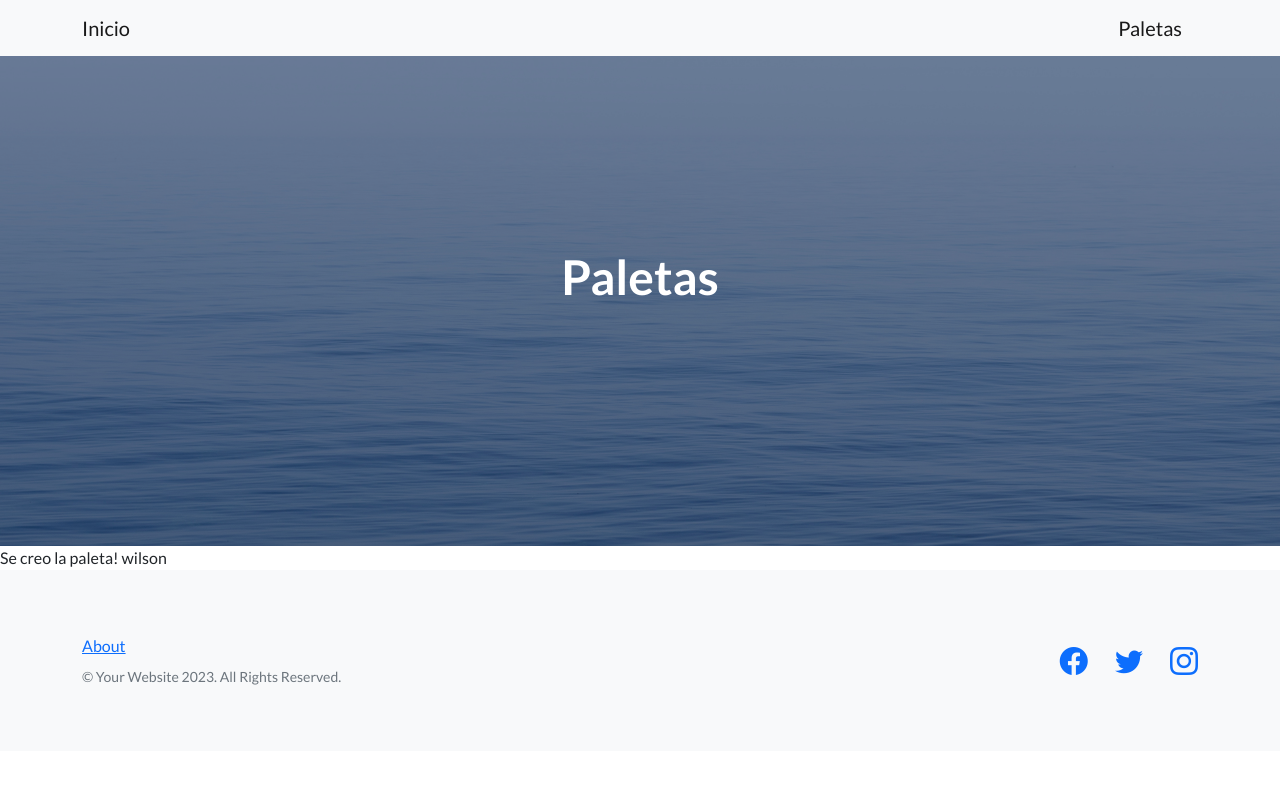
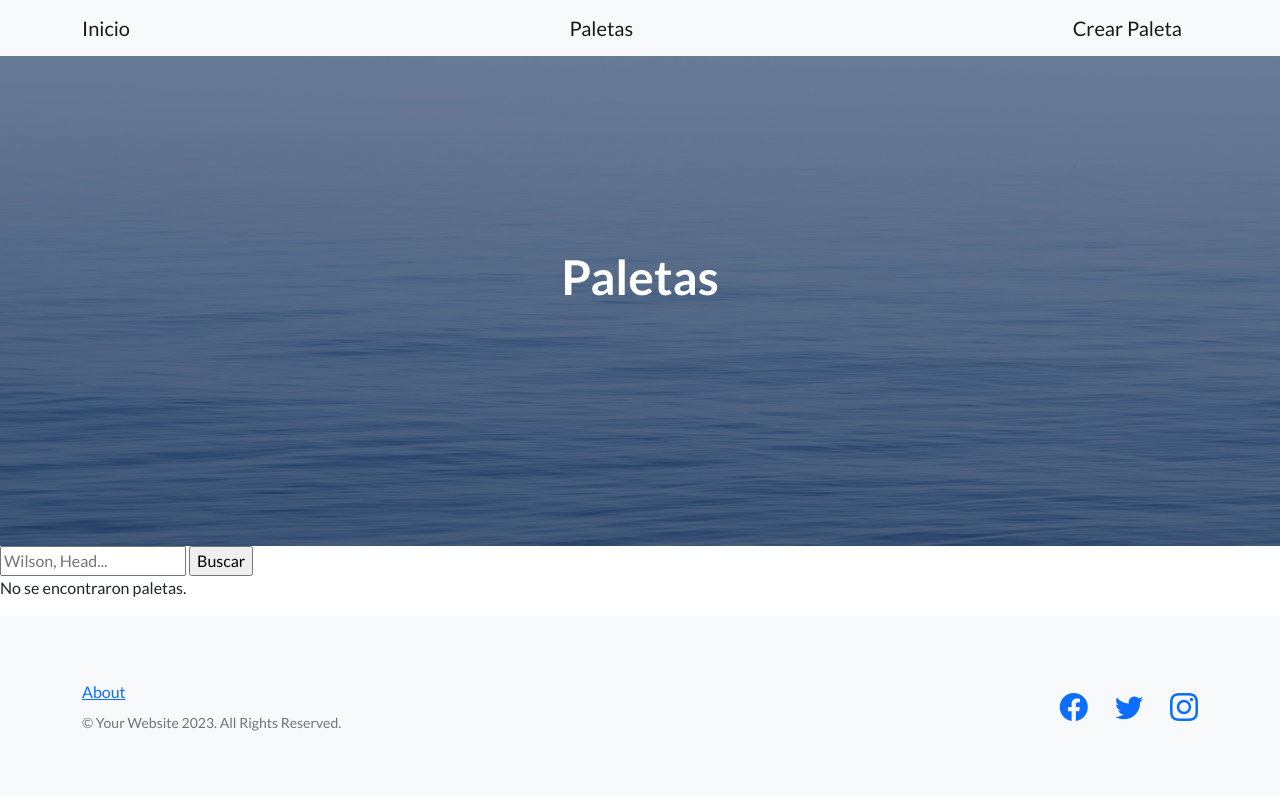
Before and after one commit to cdbiancotti/nuevo-django, a Django app: page /paletas/ in a window 1280 px wide. Run offline with Django 4.2, Linux system fonts and the light colour scheme; data comes from the database, SQL or seed files in the repository; data that the repository does not hold is empty; some libraries are stand-ins or nearby versions.

Commit message:
Playground intermedio III

```diff
--- /dev/null
+++ b/inicio/forms.py
@@ -0,0 +1,6 @@
+from django import forms
+
+class CrearPaletaFormulario(forms.Form):
+    marca = forms.CharField(max_length=30)
+    descripcion = forms.CharField(max_length=250)
+    anio = forms.IntegerField()
--- a/inicio/templates/inicio/paletas.html
+++ b/inicio/templates/inicio/paletas.html
@@ -9,5 +9,20 @@ Paletas
 {% endblock h1_header %}
 
 {% block main %}
-Se creo la paleta! {{paleta.marca}}
+
+<form action="">
+    <input type="text" name="marca" placeholder="Wilson, Head...">
+    <input type="submit" value="Buscar">
+</form>
+
+{% if listado_de_paletas %}
+<ul>
+    {% for paleta in listado_de_paletas %}
+    <li>{{paleta}}</li>
+    {% endfor %}
+</ul>
+{% else %}
+<p>No se encontraron paletas.</p>
+{% endif %}
+
 {% endblock main %}
--- a/inicio/urls.py
+++ b/inicio/urls.py
@@ -1,7 +1,8 @@
 from django.urls import path
-from inicio.views import inicio, paletas
+from inicio.views import inicio, paletas, crear_paleta
 
 urlpatterns = [
     path('', inicio, name='inicio'),
     path('paletas/', paletas, name='paletas'),
+    path('paletas/crear/', crear_paleta, name='crear_paleta')
 ]
--- a/inicio/views.py
+++ b/inicio/views.py
@@ -1,7 +1,8 @@
-from django.shortcuts import render
+from django.shortcuts import render, redirect
 # from django.http import HttpResponse
 # from django.template import loader
 from inicio.models import Paleta
+from inicio.forms import CrearPaletaFormulario
 
 def inicio(request):
 
@@ -16,7 +17,49 @@ def inicio(request):
 
 def paletas(request):
 
-    paleta = Paleta(marca='wilson', descripcion='paleta de bela', anio=2022)
-    paleta.save()
+    marca_a_buscar = request.GET.get('marca')
 
-    return render(request, 'inicio/paletas.html', {'paleta': paleta})
+    if marca_a_buscar:
+        listado_de_paletas = Paleta.objects.filter(marca__icontains=marca_a_buscar)
+    else:
+        listado_de_paletas = Paleta.objects.all()
+
+    return render(request, 'inicio/paletas.html', {'listado_de_paletas': listado_de_paletas})
+
+def crear_paleta(request):
+
+    # v1 (HTML)
+    # # print('==============')
+    # # print('GET')
+    # # print(request.GET)
+    # # print('==============')
+    # # print('POST')
+    # # print(request.POST)
+
+    # if request.method == 'POST':
+    #     marca = request.POST.get('marca')
+    #     descripcion = request.POST.get('descripcion')
+    #     anio = request.POST.get('anio')
+
+    #     paleta = Paleta(marca=marca, descripcion=descripcion, anio=anio)
+    #     paleta.save()
+
+    # v2 (Django Forms)
+    if request.method == 'POST':
+        formulario = CrearPaletaFormulario(request.POST)
+        if formulario.is_valid():
+            info_limpia = formulario.cleaned_data
+
+            marca = info_limpia.get('marca')
+            descripcion = info_limpia.get('descripcion')
+            anio = info_limpia.get('anio')
+
+            paleta = Paleta(marca=marca.lower(), descripcion=descripcion, anio=anio)
+            paleta.save()
+
+            return redirect('paletas')
+        else:
+            return render(request, 'inicio/crear_paleta.html', {'formulario': formulario})
+
+    formulario = CrearPaletaFormulario()
+    return render(request, 'inicio/crear_paleta.html', {'formulario': formulario})
--- a/templates/base.html
+++ b/templates/base.html
@@ -35,6 +35,7 @@
             <div class="container">
                 <a class="navbar-brand" href={% url "inicio" %}>Inicio</a>
                 <a class="navbar-brand" href={% url "paletas" %}>Paletas</a>
+                <a class="navbar-brand" href={% url "crear_paleta" %}>Crear Paleta</a>
                 {% comment %} <a class="btn btn-primary" href="#signup">Sign Up</a> {% endcomment %}
             </div>
         </nav>
```
Also changed, not shown: inicio/templates/inicio/crear_paleta.html (added, +43 -0 lines).
